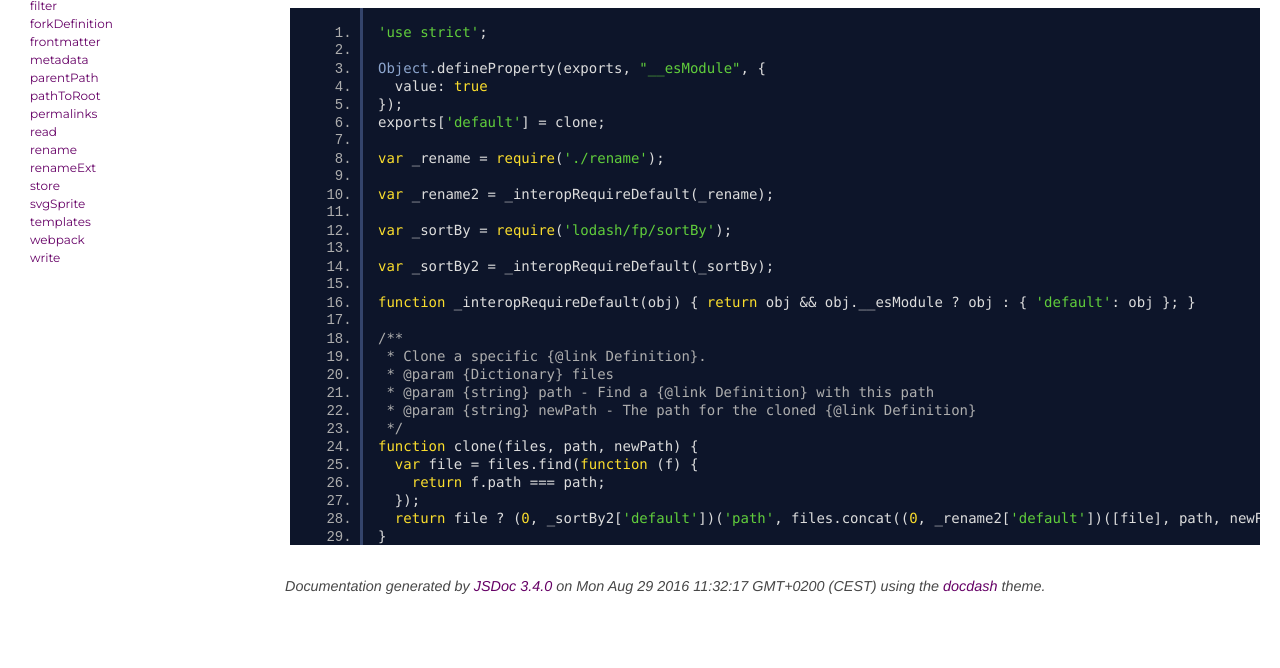
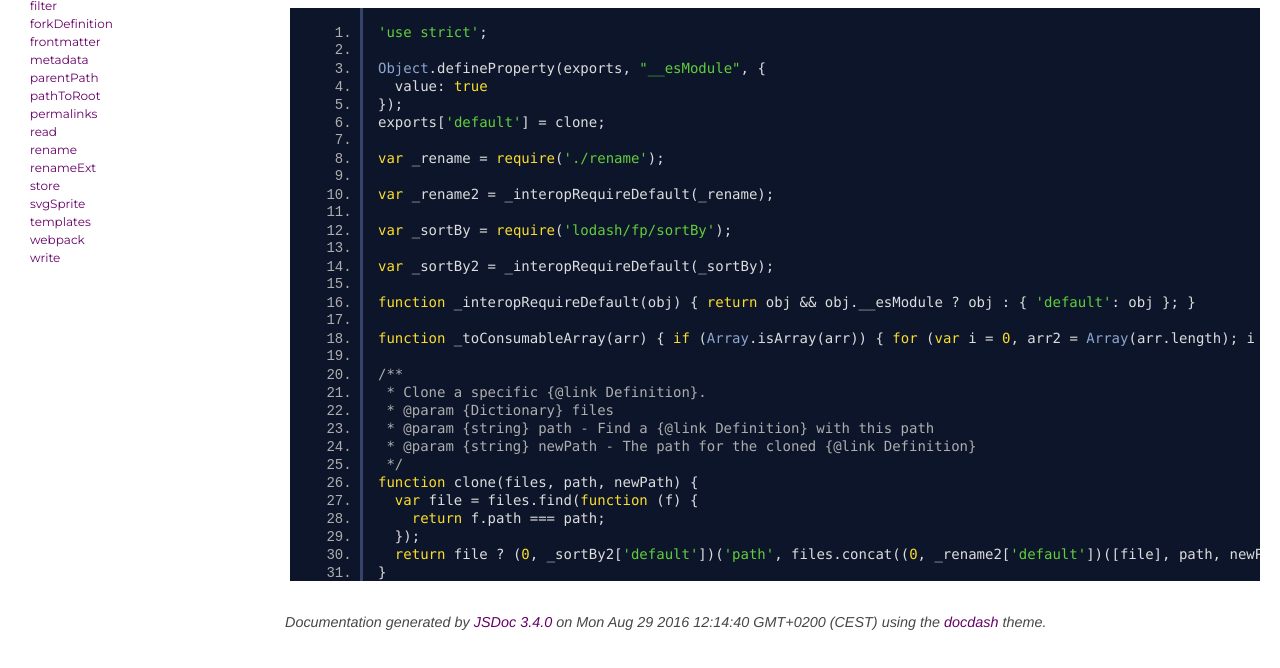
Before and after one commit to icidasset/static-base-contrib, a website: page clone.js.html in a window 1280 px wide. Shown: the part 114-782 px from the top of the page. Drawn offline with Linux system fonts and the light colour scheme.

Commit message:
Update docs

```diff
--- a/clone.js.html
+++ b/clone.js.html
@@ -54,6 +54,8 @@ var _sortBy2 = _interopRequireDefault(_sortBy);
 
 function _interopRequireDefault(obj) { return obj &amp;&amp; obj.__esModule ? obj : { 'default': obj }; }
 
+function _toConsumableArray(arr) { if (Array.isArray(arr)) { for (var i = 0, arr2 = Array(arr.length); i &lt; arr.length; i++) { arr2[i] = arr[i]; } return arr2; } else { return Array.from(arr); } }
+
 /**
  * Clone a specific {@link Definition}.
  * @param {Dictionary} files
@@ -64,7 +66,7 @@ function clone(files, path, newPath) {
   var file = files.find(function (f) {
     return f.path === path;
   });
-  return file ? (0, _sortBy2['default'])('path', files.concat((0, _rename2['default'])([file], path, newPath))) : files;
+  return file ? (0, _sortBy2['default'])('path', files.concat((0, _rename2['default'])([file], path, newPath))) : [].concat(_toConsumableArray(files));
 }</code></pre>
         </article>
     </section>
@@ -77,7 +79,7 @@ function clone(files, path, newPath) {
 <br class="clear">
 
 <footer>
-    Documentation generated by <a href="https://github.com/jsdoc3/jsdoc">JSDoc 3.4.0</a> on Mon Aug 29 2016 11:32:17 GMT+0200 (CEST) using the <a href="https://github.com/clenemt/docdash">docdash</a> theme.
+    Documentation generated by <a href="https://github.com/jsdoc3/jsdoc">JSDoc 3.4.0</a> on Mon Aug 29 2016 12:14:40 GMT+0200 (CEST) using the <a href="https://github.com/clenemt/docdash">docdash</a> theme.
 </footer>
 
 <script>prettyPrint();</script>
```
Also changed, not shown: copy.js.html (+1 -1 lines), frontmatter.js.html (+1 -1 lines), global.html (+2 -2 lines), index.html (+1 -1 lines), metadata.js.html (+1 -1 lines), parent-path.js.html (+1 -1 lines), path-to-root.js.html (+1 -1 lines), permalinks.js.html (+1 -1 lines), read.js.html (+1 -1 lines), rename-ext.js.html (+1 -1 lines), rename.js.html (+1 -1 lines), svg-sprite.js.html (+1 -1 lines), templates.js.html (+1 -1 lines), utils_filter.js.html (+1 -1 lines), 4 more files.
